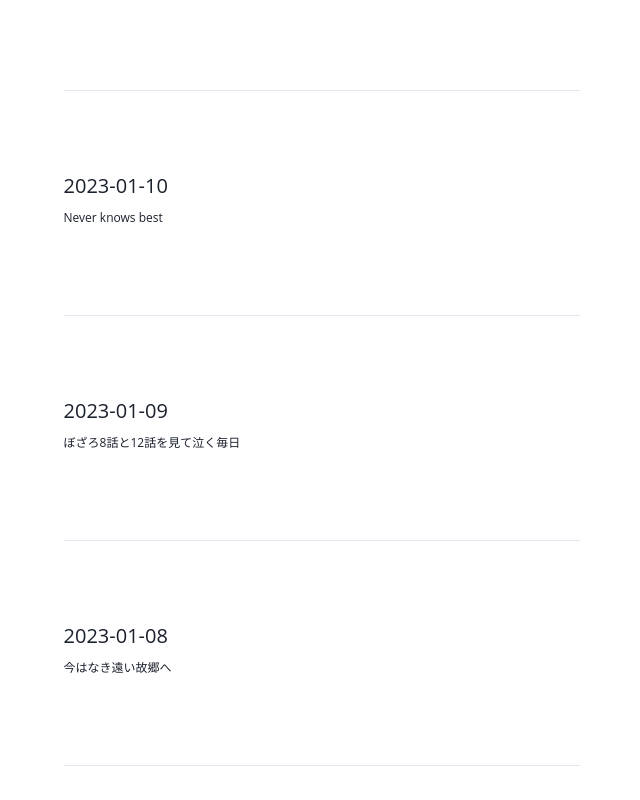
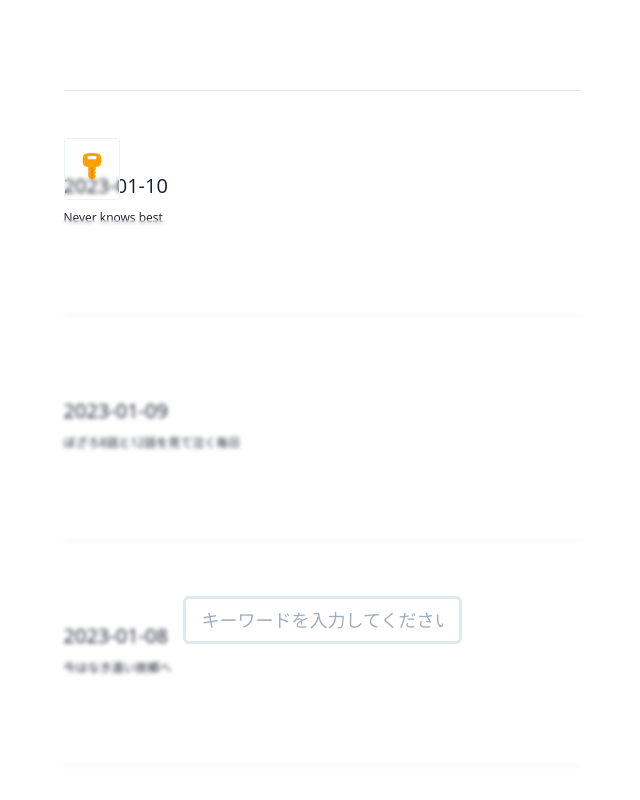
Before and after one commit to Dz0526/blog, a Next.js app: page /nippo in a window 1280 px wide. Shown: the part 580-1380 px from the top of the page, without its empty margins (318-958 px from the left). Built offline with nearby package versions, Linux system fonts and the light colour scheme.

Commit message:
Feat(search-func): complete keyword search UI

```diff
--- a/src/pages/nippo/index.tsx
+++ b/src/pages/nippo/index.tsx
@@ -1,11 +1,26 @@
 import { Nippo } from 'types/Article';
-import { Stack, Box, StackDivider, Text } from '@chakra-ui/react';
+import {
+  Stack,
+  Box,
+  StackDivider,
+  Text,
+  Icon,
+  useDisclosure,
+  Slide,
+  Input,
+  Grid,
+} from '@chakra-ui/react';
 import Head from 'next/head';
 import { NippoPreview } from 'components/nippo/NippoPreview';
 import { getAllNippos } from 'lib/getNippo';
+import { FcKey } from 'react-icons/fc';
+import { useRef } from 'react';
 
 const DailyIndex = ({ nippos }: { nippos: Nippo[] }) => {
+  const { isOpen, onToggle } = useDisclosure();
+  const ref = useRef<HTMLInputElement>(null);
   return (
+    <Box>
       <Box>
         <Head>
           <title>Dz99 NIPPO</title>
@@ -18,10 +33,66 @@ const DailyIndex = ({ nippos }: { nippos: Nippo[] }) => {
         <Text fontWeight={'bold'} fontSize={'2xl'}>
           Nippo
         </Text>
-      <Stack spacing={20} divider={<StackDivider borderColor='gray.200' />}>
+        <Stack
+          spacing={20}
+          divider={<StackDivider borderColor='gray.200' />}
+          position={'relative'}
+        >
           {nippos &&
             nippos.map((nippo, i) => <NippoPreview key={i} nippo={nippo} />)}
+          <Box
+            backdropFilter={'auto'}
+            backdropBlur={'2px'}
+            border={'3'}
+            borderColor={'gray.100'}
+            borderBottomWidth={1}
+            borderTopWidth={1}
+            borderRightWidth={1}
+            borderLeftWidth={1}
+            borderRadius={3}
+            position={'fixed'}
+            bottom={5}
+            cursor={'pointer'}
+            onClick={() => {
+              onToggle();
+              setTimeout(() => ref.current?.focus(), 100);
+            }}
+          >
+            <Box
+              padding={3}
+              _hover={{ transform: 'rotate(90deg)' }}
+              transform={isOpen ? 'rotate(90deg)' : ''}
+            >
+              <Icon as={FcKey} fontSize={'3xl'}></Icon>
+            </Box>
+          </Box>
         </Stack>
+      </Box>
+      <Slide
+        direction='bottom'
+        in={isOpen}
+        style={{ zIndex: 10, height: '100%', backdropFilter: 'auto' }}
+      >
+        <Grid
+          backdropFilter={'auto'}
+          backdropBlur={'2px'}
+          top={0}
+          height={'100%'}
+          justifyContent={'center'}
+          alignItems={'center'}
+        >
+          <Input
+            placeholder='キーワードを入力してください'
+            width={'100%'}
+            gridColumn={2}
+            size={'lg'}
+            _hover={{ borderColor: 'accent.100' }}
+            borderWidth={3}
+            onBlur={onToggle}
+            ref={ref}
+          />
+        </Grid>
+      </Slide>
     </Box>
   );
 };
```
Lines whose indentation alone changed are shown as unchanged.
